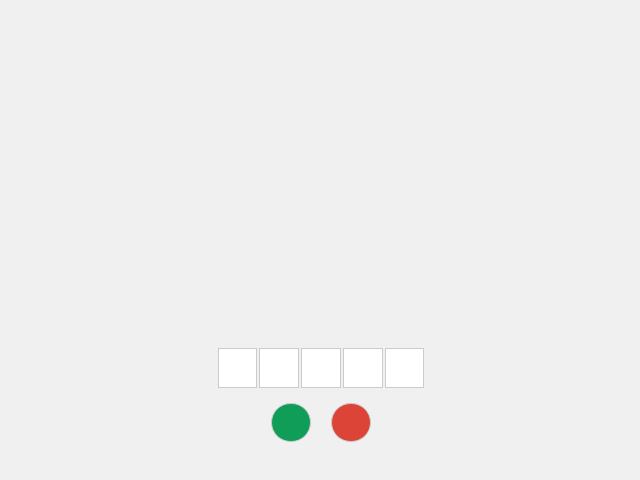
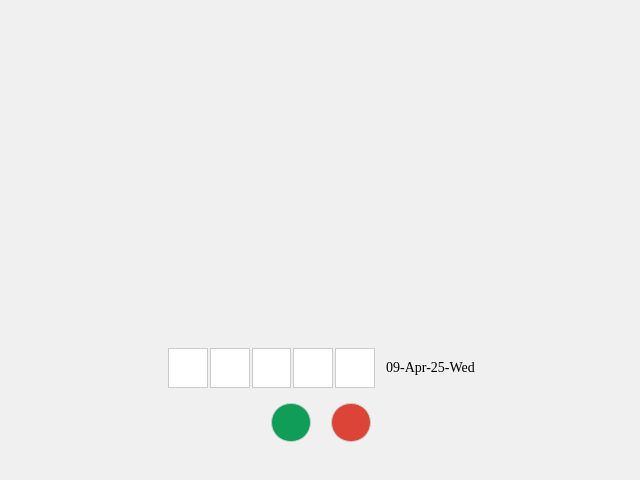
Before and after one commit to mahabhu/counter, a plain HTML site: page index.html in a window 1280 px wide. Both pictures are taken after a click on the element 610 px from the left and 400 px from the top of the page. Shown: the whole page, without its empty margins (319-959 px from the left). Drawn offline with Linux system fonts and the light colour scheme.

Commit message:
Update index.html

```diff
--- a/index.html
+++ b/index.html
@@ -3,7 +3,7 @@
 <head>
     <meta charset="UTF-8">
     <meta name="viewport" content="width=device-width, initial-scale=1.0">
-    <title>Dynamic Color Button Rows</title>
+    <title>Dynamic Color Button Rows with Dates</title>
     <style>
         body {
             display: flex;
@@ -16,6 +16,7 @@
         }
         .buttons {
             display: flex;
+            align-items: center;
             margin-bottom: 5px;
         }
         .button, .control-button {
@@ -42,6 +43,11 @@
         .controls {
             display: flex;
         }
+        .date-label {
+            margin-left: 10px;
+            font-size: 14px;
+            white-space: nowrap;
+        }
     </style>
 </head>
 <body>
@@ -53,6 +59,8 @@
 
     <script>
         const colors = ['#ffffff', '#4285f4', '#0f9d58', '#f4b400', '#db4437'];
+        const dayNames = ['Sun', 'Mon', 'Tue', 'Wed', 'Thu', 'Fri', 'Sat'];
+        const monthNames = ['Jan', 'Feb', 'Mar', 'Apr', 'May', 'Jun', 'Jul', 'Aug', 'Sep', 'Oct', 'Nov', 'Dec'];
 
         function createButton(row, index) {
             const button = document.createElement('div');
@@ -75,6 +83,14 @@
             button.style.backgroundColor = colors[count];
         }
 
+        function formatDate(date) {
+            const day = String(date.getDate()).padStart(2, '0');
+            const month = monthNames[date.getMonth()];
+            const year = String(date.getFullYear()).slice(-2);
+            const dayName = dayNames[date.getDay()];
+            return `${day}-${month}-${year}-${dayName}`;
+        }
+
         function addRow() {
             const rowCount = document.getElementById('buttonContainer').childElementCount;
             const buttonRow = document.createElement('div');
@@ -84,6 +100,14 @@
                 const button = createButton(rowCount, i);
                 buttonRow.appendChild(button);
             }
+
+            const baseDate = new Date(2025, 3, 9); // Apr 9, 2025 (Months are 0-indexed)
+            const currentDate = new Date(baseDate);
+            currentDate.setDate(baseDate.getDate() + rowCount); // Calculate date for this row
+            const dateLabel = document.createElement('div');
+            dateLabel.className = 'date-label';
+            dateLabel.textContent = formatDate(currentDate);
+            buttonRow.appendChild(dateLabel);
 
             document.getElementById('buttonContainer').appendChild(buttonRow);
             saveRowCount(rowCount + 1);
```
